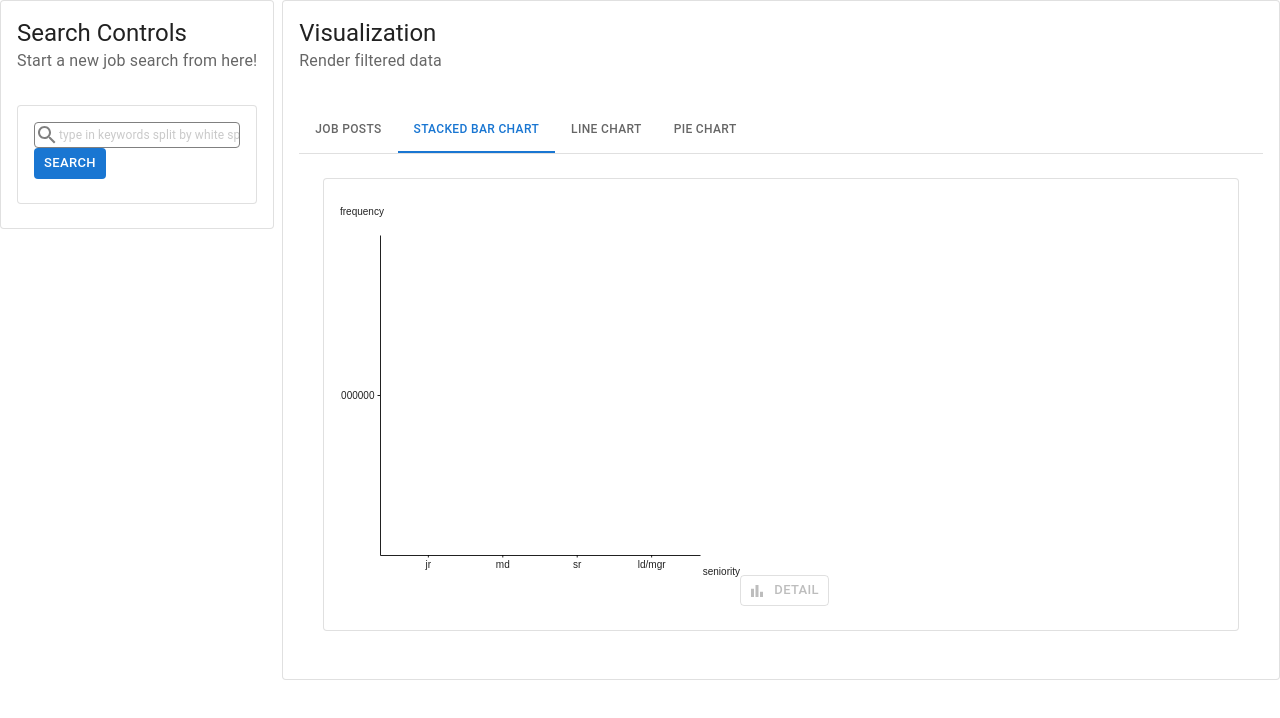
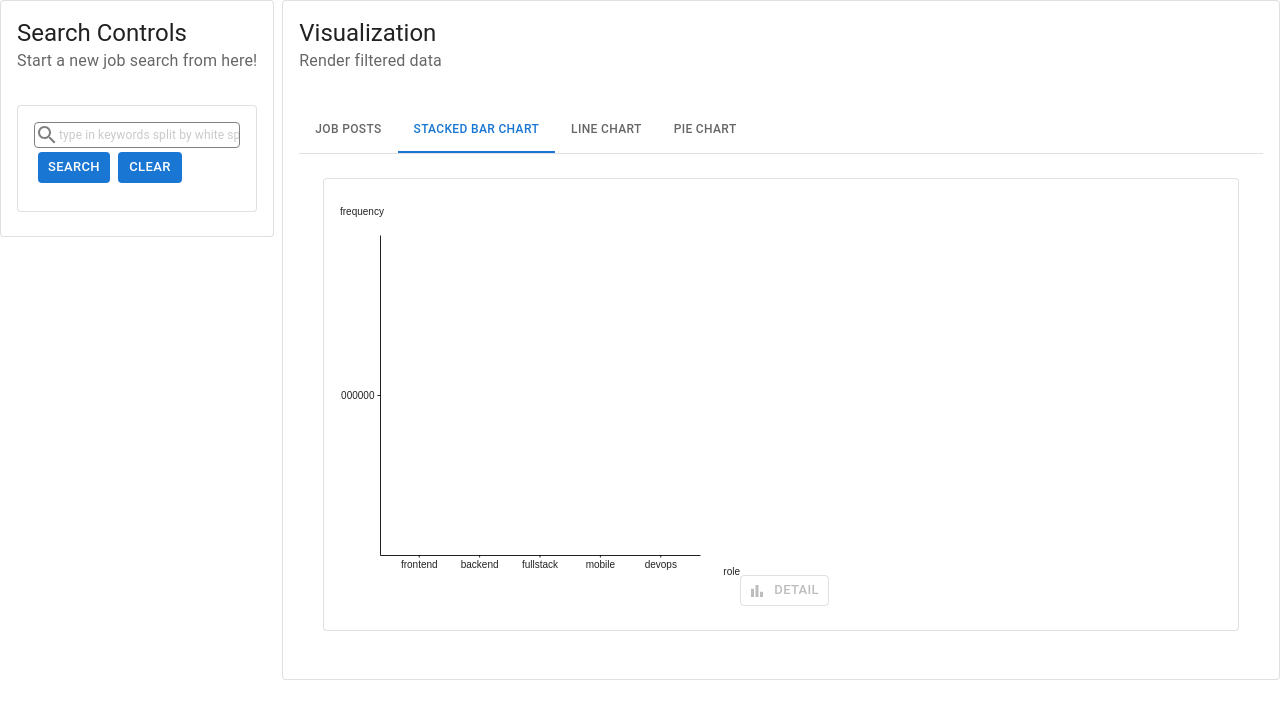
Before and after one commit to zacktcheng/remotive-jobs-visualization, a React (Create React App) app: page / in a window 1280 px wide. Both pictures are taken after a click on the tab "STACKED BAR CHART". Shown: the top 718 px of the page. Built offline with nearby package versions, Linux system fonts and the light colour scheme.

Commit message:
add clear and pop roles

```diff
--- a/src/common/jsonHelper.js
+++ b/src/common/jsonHelper.js
@@ -1,4 +1,4 @@
-import { JOB_ATTR_SET, SPECIAL_CHAR_REGEX, SENIORITIES } from "../data/constant";
+import { JOB_ATTR_SET, SPECIAL_CHAR_REGEX, SENIORITIES, POP_DEV_ROLES } from "../data/constant";
 
 export const getInnerText = (str) => {
   const arr = [];
@@ -97,7 +97,7 @@ export const getPieChartData = (jsons, keywords, maxSize = 8) => {
   return sortTrimJson(obj, maxSize);
 }
 
-export const getDefault2dChartData = (keywords = ['frequency']) => {
+export const getDefaultExpChartData = (keywords = ['frequency']) => {
   return SENIORITIES.map(seniority => {
     return keywords.reduce((accu, curr) => {
       return { ...accu, [curr]: 0 }
@@ -105,8 +105,16 @@ export const getDefault2dChartData = (keywords = ['frequency']) => {
   });
 }
 
+export const getDefaultRoleChartData = (keywords = ['frequency']) => {
+  return POP_DEV_ROLES.map(role => {
+    return keywords.reduce((accu, curr) => {
+      return { ...accu, [curr]: 0 }
+    }, { role });
+  });
+}
+
 export const getExpChartData = (jsons, keywords) => {
-  const data = getDefault2dChartData(keywords);
+  const data = getDefaultExpChartData(keywords);
   for (const json of jsons) {
     const src = `${json.title} ${json.tags} ${json.description}`.toLowerCase();
     const set = new Set(toWordArray(src));
@@ -126,3 +134,28 @@ export const getExpChartData = (jsons, keywords) => {
   }
   return data;
 }
+
+export const getRoleChartData = (jsons, keywords) => {
+  const data = getDefaultRoleChartData(keywords);
+  for (const json of jsons) {
+    const src = `${json.title} ${json.tags} ${json.description}`.toLowerCase();
+    const set = new Set(toWordArray(src));
+    if (set.has('frontend') || set.has('front-end')) {
+      const obj = data.find(elem => elem.role === 'frontend');
+      for (const keyword of keywords) if (set.has(keyword)) obj[keyword] += 1;
+    } else if (set.has('backend') || set.has('back-end')) {
+      const obj = data.find(elem => elem.role === 'backend');
+      for (const keyword of keywords) if (set.has(keyword)) obj[keyword] += 1;
+    } else if (set.has('ios') || set.has('andriod') || set.has('mobile')) {
+      const obj = data.find(elem => elem.role ===  'mobile');
+      for (const keyword of keywords) if (set.has(keyword)) obj[keyword] += 1;
+    } else if (set.has('devops') || set.has('sre') || set.has('reliability')) {
+      const obj = data.find(elem => elem.role === 'devops');
+      for (const keyword of keywords) if (set.has(keyword)) obj[keyword] += 1;
+    } else {
+      const obj = data.find(elem => elem.role === 'fullstack');
+      for (const keyword of keywords) if (set.has(keyword)) obj[keyword] += 1;
+    }
+  }
+  return data;
+}
--- a/src/component/base/SearchSection.jsx
+++ b/src/component/base/SearchSection.jsx
@@ -1,7 +1,7 @@
 import React from "react";
 import { Context } from "../compound/Content";
 import Section from "./Section";
-import { filterJobPostJSONs, getTags, toWordArray } from "../../common/jsonHelper";
+import { filterJobPostJSONs, getTags, toWordArray, getDefaultExpChartData, getDefaultRoleChartData } from "../../common/jsonHelper";
 import { getJobPostJSONs } from "../../common/restClient";
 import { Box, Button, InputBase } from "@mui/material";
 import { REMOTIVE_API_URL_DEV } from "../../data/constant";
@@ -9,10 +9,19 @@ import SearchIcon from "@mui/icons-material/Search";
 
 const SearchSection = () => {
 
-  const { setJobPostJSONs, setTags } = React.useContext(Context);
+  const {
+    setJobPostJSONs,
+    setTags,
+    setBarChartData,
+    setStackedBarChartData,
+    setLineChartData,
+    setPieChartData
+  } = React.useContext(Context);
+  const defaultExpChartData = getDefaultExpChartData();
+  const defaultRoleChartData = getDefaultRoleChartData();
   const [input, setInput] = React.useState('');
   const sectionSx = {};
-  const boxSx = {
+  const inputBoxSx = {
     display: 'flex',
     alignItems: 'center',
     borderRadius: '4px',
@@ -28,9 +37,21 @@ const SearchSection = () => {
   const inputBaseSx = {
     fontSize: '.75rem'
   };
+  const btnBoxSx = {
+    display: 'flex',
+  };
   const handleInput = (event) => setInput(event.target.value);
+  const handleClear = () => {
+    setJobPostJSONs([]);
+    setTags([]);
+    setBarChartData(defaultRoleChartData);
+    setStackedBarChartData(defaultRoleChartData);
+    setLineChartData(defaultExpChartData);
+    setPieChartData([]);
+  }
   const handleSearch = async () => {
     try {
+      handleClear();
       const jobPostJSONs = await getJobPostJSONs(REMOTIVE_API_URL_DEV);
       const keywords = toWordArray(input);
       const filteredJobPostJONs = filterJobPostJSONs(jobPostJSONs, keywords);
@@ -42,11 +63,14 @@ const SearchSection = () => {
   }
   return (
     <Section sectionSx={sectionSx}>
-      <Box sx={boxSx}>
+      <Box sx={inputBoxSx}>
         <SearchIcon htmlColor="grey" />
         <InputBase inputProps={inputProps} size="small" fullWidth sx={inputBaseSx} placeholder="type in keywords split by white spaces" onChange={handleInput}></InputBase>
       </Box>
-      <Button variant="contained" onClick={handleSearch} size="small" disableElevation disableRipple>Search</Button>
+      <Box sx={btnBoxSx}>
+        <Button variant="contained" onClick={handleSearch} size="small" disableElevation disableRipple sx={{m: .5}}>Search</Button>
+        <Button variant="contained" onClick={handleClear} size="small" disableElevation disableRipple sx={{m: .5}}>Clear</Button>
+      </Box>
     </Section>
   );
 }
--- a/src/component/compound/BarChart.jsx
+++ b/src/component/compound/BarChart.jsx
@@ -4,7 +4,7 @@ import DraggableDialog from "../base/DraggableDialog";
 import BarChartSvg from "../chartSvg/BarChartSvg";
 import BarChartIcon from '@mui/icons-material/BarChart';
 import Toggles from "../base/Toggles";
-import { getExpChartData } from "../../common/jsonHelper";
+import { getRoleChartData } from "../../common/jsonHelper";
 
 const BarChart = ({ toggleds }) => {
 
@@ -12,7 +12,7 @@ const BarChart = ({ toggleds }) => {
   const [subToggled, setSubToggled] = React.useState();
   const handleChange = (event, nextSubToggled) => {
     setSubToggled(nextSubToggled);
-    setBarChartData(getExpChartData(jobPostJSONs, [nextSubToggled]));
+    setBarChartData(getRoleChartData(jobPostJSONs, [nextSubToggled]));
   }
   const openable = toggleds && toggleds instanceof Array && toggleds.length > 0;
 
--- a/src/component/compound/Content.jsx
+++ b/src/component/compound/Content.jsx
@@ -2,18 +2,19 @@ import React from "react";
 import { Grid } from "@mui/material";
 import ControlPanel from "./ControlPanel";
 import Visualizations from "./Visualizations";
-import { getDefault2dChartData } from "../../common/jsonHelper";
+import { getDefaultExpChartData, getDefaultRoleChartData } from "../../common/jsonHelper";
 
 export const Context = React.createContext();
 
 const Content = () => {
 
-  const default2dChartData = getDefault2dChartData();
+  const defaultExpChartData = getDefaultExpChartData();
+  const defaultRoleChartData = getDefaultRoleChartData();
   const [jobPostJSONs, setJobPostJSONs] = React.useState([]);
   const [tags, setTags] = React.useState([]);
-  const [barChartData, setBarChartData] = React.useState(default2dChartData);
-  const [stackedBarChartData, setStackedBarChartData] = React.useState(default2dChartData);
-  const [lineChartData, setLineChartData] = React.useState(default2dChartData);
+  const [barChartData, setBarChartData] = React.useState(defaultRoleChartData);
+  const [stackedBarChartData, setStackedBarChartData] = React.useState(defaultRoleChartData);
+  const [lineChartData, setLineChartData] = React.useState(defaultExpChartData);
   const [pieChartData, setPieChartData] = React.useState([]);
   const contextProviderValues = {
     jobPostJSONs, setJobPostJSONs,
--- a/src/component/compound/StackedBarChart.jsx
+++ b/src/component/compound/StackedBarChart.jsx
@@ -2,9 +2,8 @@ import React from "react";
 import { Context } from "./Content";
 import Section from "../base/Section";
 import StackedBarChartSvg from "../chartSvg/StackedBarChartSvg";
-import BarChartSvg from "../chartSvg/BarChartSvg";
 import Toggles from "../base/Toggles";
-import { getExpChartData } from "../../common/jsonHelper";
+import { getRoleChartData } from "../../common/jsonHelper";
 import BarChart from "./BarChart";
 
 const StackedBarChart = () => {
@@ -13,7 +12,7 @@ const StackedBarChart = () => {
   const [toggleds, setToggleds] = React.useState(() => []);
   const handleChange = (event, nextToggleds) => {
     setToggleds(nextToggleds);
-    setStackedBarChartData(getExpChartData(jobPostJSONs, nextToggleds));
+    setStackedBarChartData(getRoleChartData(jobPostJSONs, nextToggleds));
   }
 
   return (
--- a/src/data/constant.js
+++ b/src/data/constant.js
@@ -6,3 +6,4 @@ export const PROG_LANGS = ['bash', 'c', 'c++', 'c#', 'closure', 'cobol', 'coffee
 export const LIB_FRAMEWORKS = ['react', 'vue', 'augular', 'drupal', 'svelte', 'jquery', 'node', 'express', 'django', 'rails', 'spring', 'cake', 'flask', 'laravel', '.net', 'meteor', 'symfony', 'koa'];
 export const SPECIAL_CHAR_REGEX = /[&\/\, ()$~%.'":*?<>{}]/gi;
 export const SENIORITIES = ['jr', 'md', 'sr', 'ld/mgr'];
+export const POP_DEV_ROLES = ['frontend', 'backend', 'fullstack', 'mobile', 'devops'];
```
